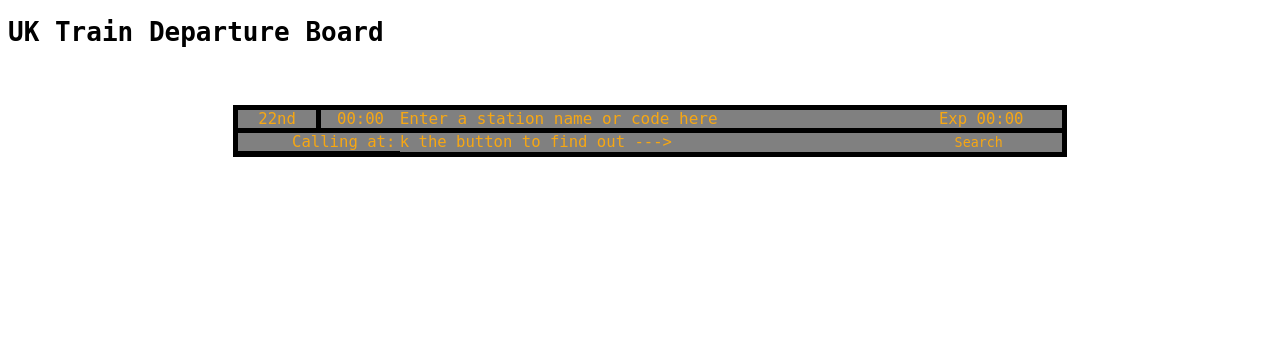
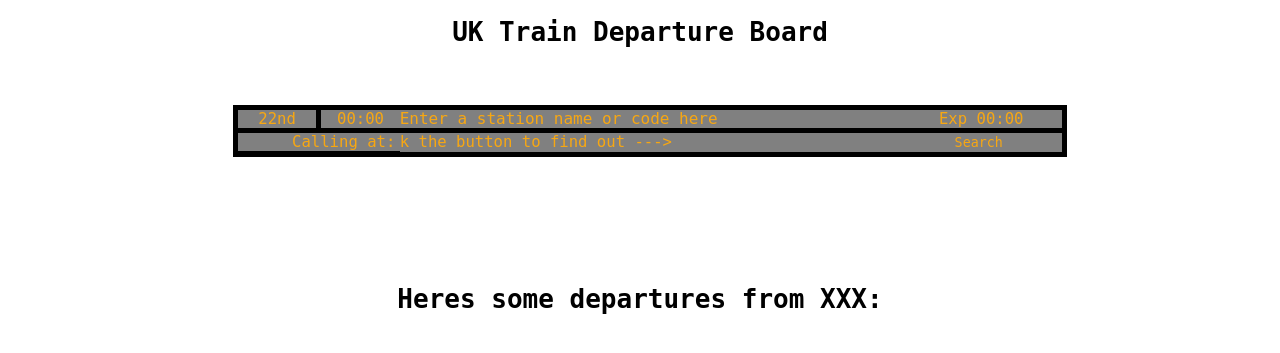
Before and after one commit to Mxtt-smith/DepartureDashboardApp, a Flask app: page / in a window 1280 px wide. Shown: the top 353 px of the page. Run offline with Flask 3, Linux system fonts and the light colour scheme; data that the repository does not hold is empty.

Commit message:
Added titles
Completion of this tomorrow

```diff
--- a/app.py
+++ b/app.py
@@ -21,7 +21,8 @@
 @app.route("/<requestedStation>")
 def displayDepartures(requestedStation):
     requestedStationsDepartures = retrieveDepartures.query(requestedStation.upper())
-    session['currentStation'] = retrieveDepartures.convertStation(requestedStation)
+    #session['currentStation'] = retrieveDepartures.convertStation(requestedStation)
+    session['currentStation'] = requestedStation
     return render_template("board.html",departures = requestedStationsDepartures, stationCode = retrieveDepartures.getStation(),length = len,stationTitle = requestedStation.upper(),order = orderConvert, enumerate = enumerate, str = str)
 
 @app.route('/board',methods = ['POST', 'GET'])
--- a/static/main.css
+++ b/static/main.css
@@ -236,3 +236,11 @@
     width:8px;
     height: auto;
 }
+.indexTitle{
+    text-align: center;
+}
+.randomStationTitle{
+    text-align: center;
+    position: relative;
+    top: 150px;
+}
--- a/templates/board.html
+++ b/templates/board.html
@@ -19,7 +19,7 @@
             <button class="stdButton"  type="submit" value="home" name="button">Home</button>
         </form>
         <form id="refreshForm" action="{{ url_for('handle_options') }}" method="POST">
-            <button class="stdButton" type="submit" value="{{ session['currentStation']}}" name="button">Refresh</button>
+            <button class="stdButton" type="submit" value="{{ session.get('currentStation')}}" name="button">Refresh</button>
         </form>
     </div>
 </head>
--- a/templates/index.html
+++ b/templates/index.html
@@ -7,7 +7,8 @@
     <title>Dashboard</title>
 </head>
 <body onload="sendWindowSize()">
-    <h1>UK Train Departure Board</h1>
+    <h1 class="indexTitle">UK Train Departure Board</h1>
+    <div>
     <form id="stationSelector" action="{{ url_for('result') }}" method="POST">
         <div class="baseBoard">
             <div class="leftThird">
@@ -40,6 +41,9 @@
 
             </div>
     </form>
+    </div>
+    <h1 class="randomStationTitle">Heres some departures from XXX:</h1>
+</body>
 <script src="https://code.jquery.com/jquery-3.6.2.js"></script>
 <script>
     function sendWindowSize(){
@@ -52,6 +56,4 @@
     }
 
 </script>
-
-</body>
 </html>
```
Lines whose indentation alone changed are shown as unchanged.
